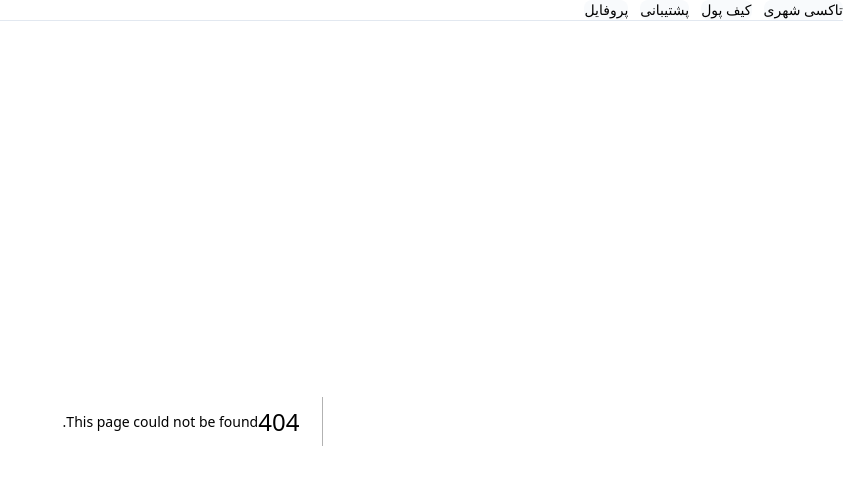
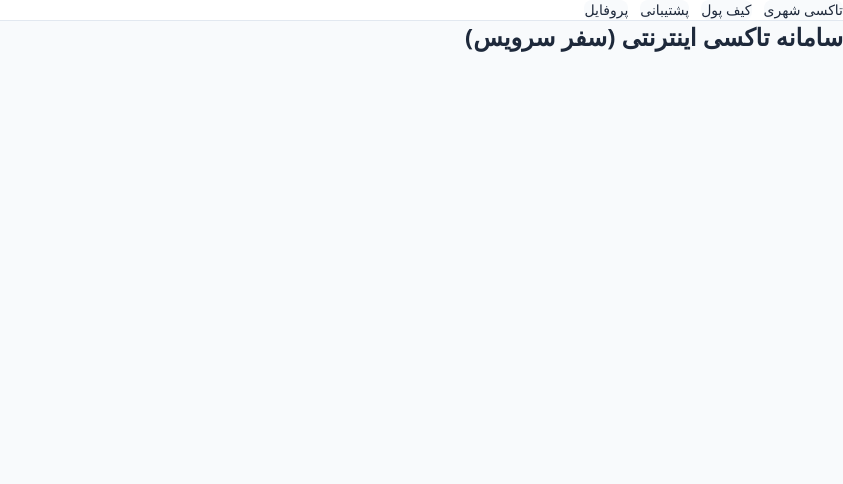
Before and after one commit to aliakbarhasani/safar-service, a Next.js app in the folder client-web/: page /taxi in a window 1280 px wide. Before the commit this address had no page. Shown: the top 484 px of the page, without its empty margins (437-1280 px from the left). Built offline with nearby package versions, Linux system fonts and the light colour scheme; a small style sheet from the web is missing.

Commit message:
feat(frontend): add taxi service page

```diff
--- /dev/null
+++ b/client-web/src/app/taxi/page.tsx
@@ -0,0 +1,7 @@
+export default function TaxiPage() {
+  return (
+    <div className="p-6">
+      <h1 className="text-2xl font-bold">سامانه تاکسی اینترنتی (سفر سرویس)</h1>
+    </div>
+  );
+}
```
